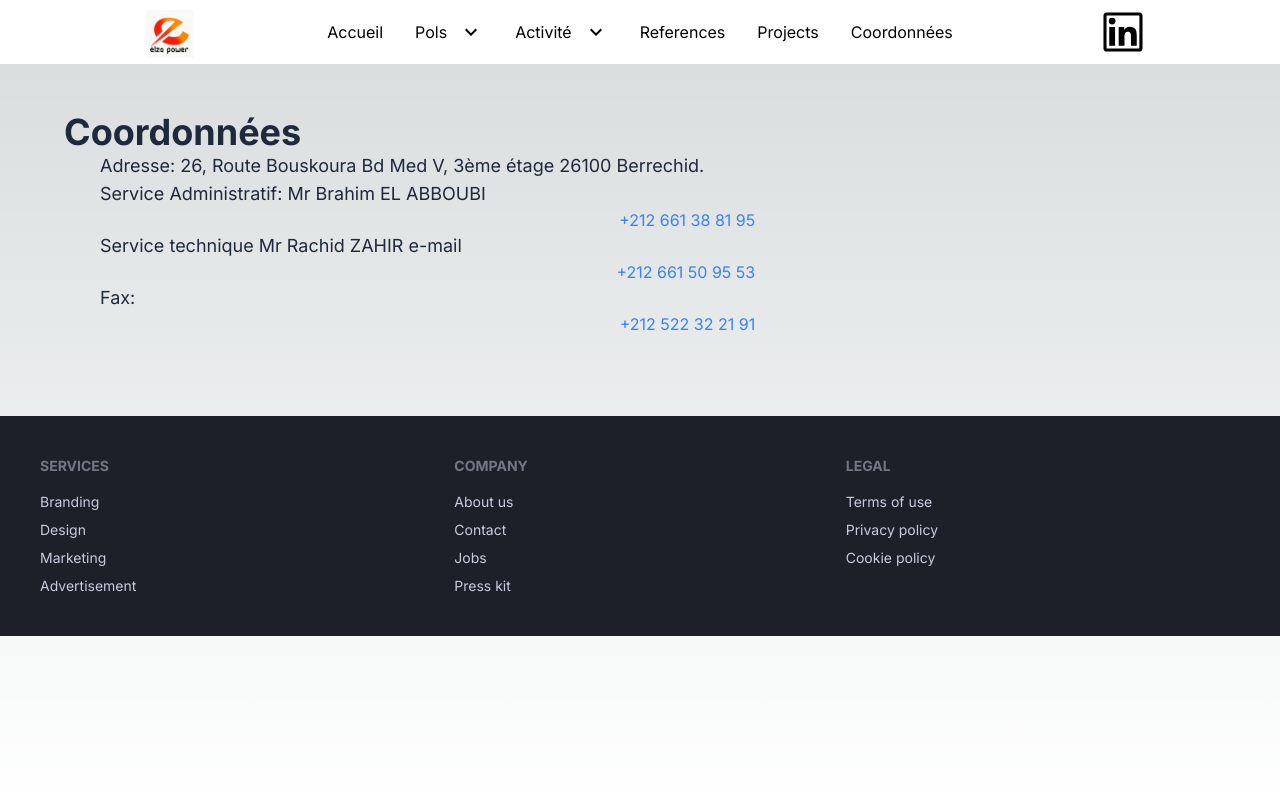
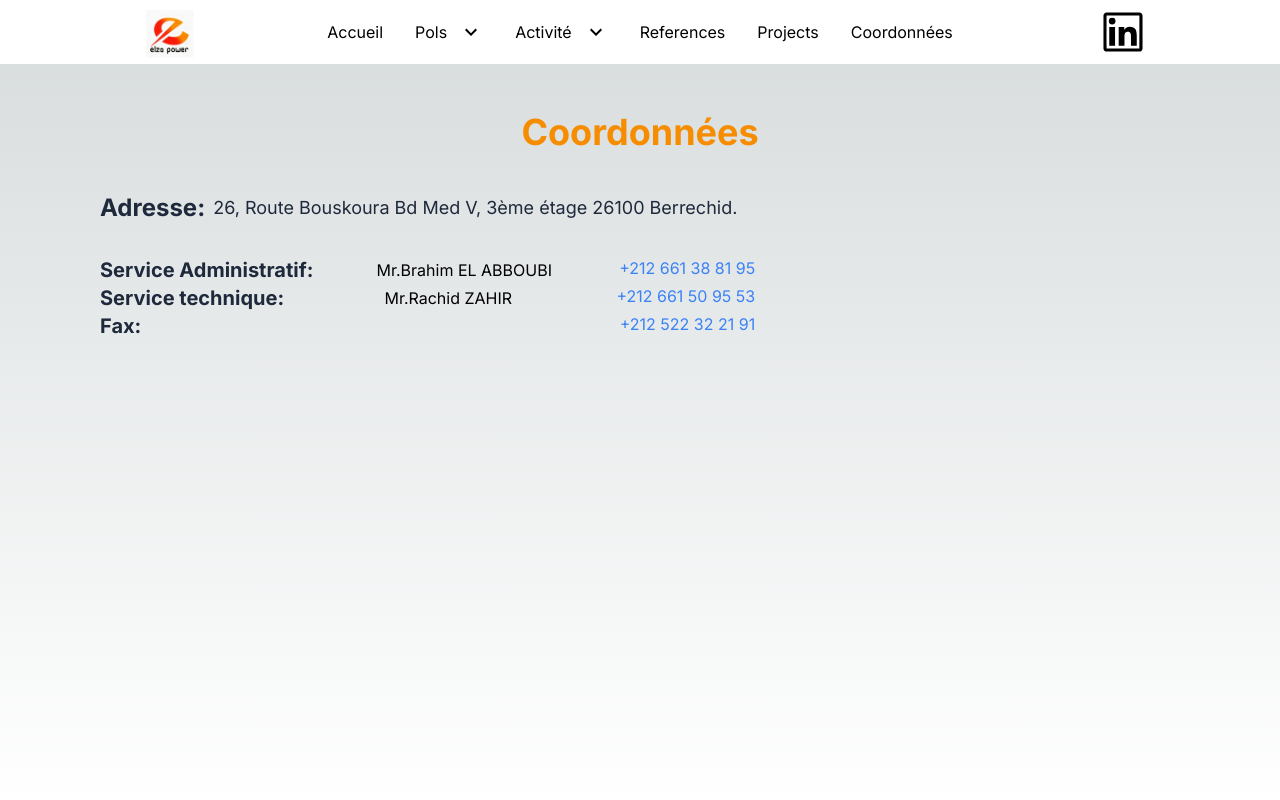
Before and after one commit to Proxy-o/elza, a Next.js app: page /coordonnees in a window 1280 px wide. Shown: the top 800 px of the page. Built offline with nearby package versions, Linux system fonts and the light colour scheme.

Commit message:
[WIP] creating coordonnees page

```diff
--- a/app/coordonnees/page.tsx
+++ b/app/coordonnees/page.tsx
@@ -2,32 +2,38 @@ import React from "react";
 
 export default function Page() {
   return (
-    <div>
-      <div className="grid grid-cols-1 pt-28 pb-20">
-        <div className="flex flex-col justify-start items-start px-16">
-          <h1 className="text-4xl font-bold text-slate-800 ">Coordonnées</h1>
-            <p className="text-slate-800 text-lg pl-9">
-                Adresse: 26, Route Bouskoura  Bd Med V, 3ème étage  26100 Berrechid.
-            </p>
-            <div className="flex-col lg:flex w-full">
-                <p className="text-slate-800 text-lg pl-9">
-                    Service Administratif:  Mr Brahim EL ABBOUBI
-                </p>
-                <span className="text-blue-500 ml-auto mr-[40%]">+212 661 38 81 95</span>
-            </div>
-            <div className="flex-col lg:flex w-full">
-                <p className="text-slate-800 text-lg pl-9">
-                Service technique Mr Rachid ZAHIR e-mail
-                </p>
-               <span className="text-blue-500 ml-auto mr-[40%]">+212 661 50 95 53</span>
-            </div>
-            <div className="flex-col lg:flex w-full">
-                <p className="text-slate-800 text-lg pl-9">
+    <div className="h-screen">
+      <div className="grid grid-cols-1 pt-28 pb-20 mx-4 lg:mx-16">
+        <div className="flex flex-col justify-center items-center px-16 pb-10">
+          <h1 className="text-4xl font-bold text-primary">Coordonnées</h1>
+        </div>
+        <p className="flex flex-col lg:flex-row text-slate-800 text-lg pl-9 mb-8 items-center">
+            <span className="text-2xl font-bold mr-2">Adresse: </span>26, Route Bouskoura  Bd Med V, 3ème étage  26100 Berrechid.
+        </p>
+        <div className="flex flex-col lg:flex-row w-full">
+          <div className="flex text-slate-800 pl-9 text-xl font-bold mr-2">
+              Service Administratif:
+          </div>
+          <div className="m-auto lg:ml-auto">
+            Mr.Brahim EL ABBOUBI
+          </div>
+          <span className="text-blue-500 mx-auto lg:ml-3 lg:mr-[40%]">+212 661 38 81 95</span>
+        </div>
+        <div className="flex flex-col lg:flex-row w-full">
+          <div className="flex text-slate-800 pl-9 text-xl font-bold mr-2">
+            Service technique:
+          </div>
+          <div className="m-auto lg:ml-auto">
+            Mr.Rachid ZAHIR
+          </div>
+          <span className="text-blue-500 mx-auto lg:ml-3 lg:mr-[40%]">+212 661 50 95 53</span>
+        </div>
+            <div className="flex flex-col lg:flex-row w-full">
+                <p className="text-slate-800 pl-9 text-xl font-bold mr-2">
                     Fax:
                 </p>
-                <span className="text-blue-500 ml-auto mr-[40%]">+212 522 32 21 91</span>
+                <span className="text-blue-500 mx-auto lg:ml-auto lg:mr-[40%]">+212 522 32 21 91</span>
             </div>
-        </div>
       </div>
     </div>
   );
```
